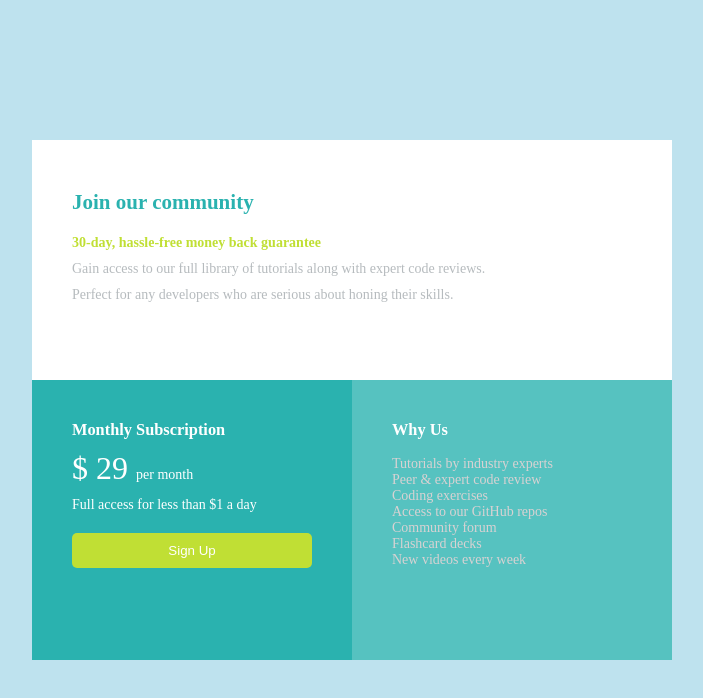
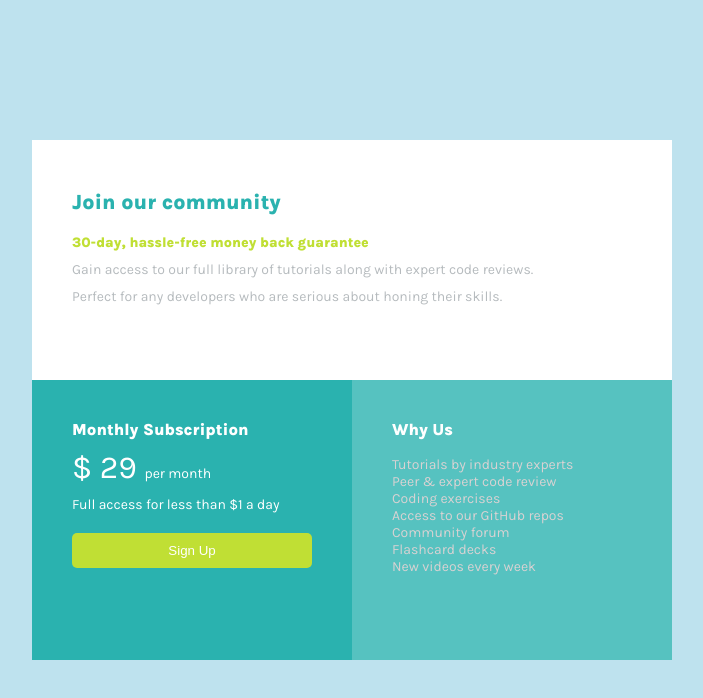
Before and after one commit to AngelinFaith/single-price-grid-component-master, a plain HTML site: page index.html in a window 1280 px wide. Shown: the whole page, without its empty margins (288-991 px from the left). Drawn offline with Linux system fonts and the light colour scheme.

Commit message:
Fonts changed.

```diff
--- a/styles.css
+++ b/styles.css
@@ -1,4 +1,4 @@
-@import url('https://fonts.googleapis.com/css?family=Open+Sans|Roboto&display=swap');
+@import url('https://fonts.googleapis.com/css2?family=Karla:wght@200;300;400;500;600;800&family=Roboto:ital,wght@0,100;1,100&display=swap');
 
 *{
   margin: 0;
@@ -7,6 +7,7 @@
 }
 
 body{
+  font-family: 'Karla', sans-serif;
   background: rgb(190, 226, 238);
   width: 100%;
   height: 100vh;
```
